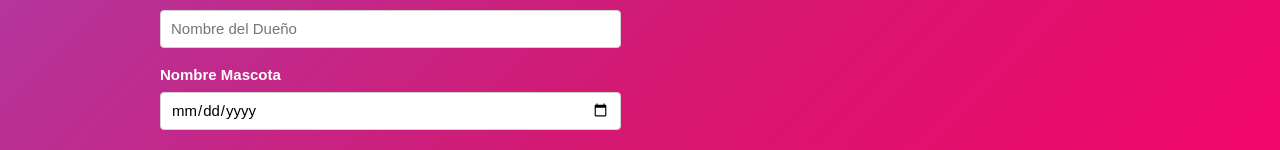
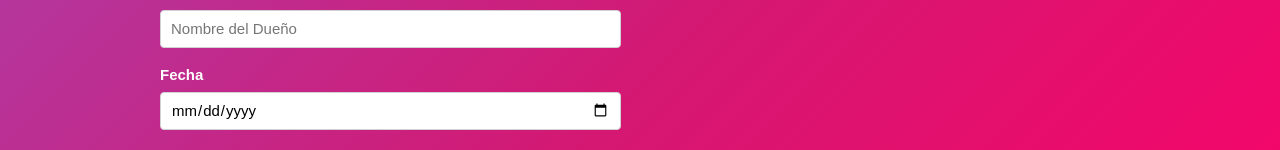
Before and after one commit to maruslarrosa/consultorio, a React (Create React App) app: page / in a window 1280 px wide. Shown: the part 374-524 px from the top of the page. Built offline with nearby package versions, Linux system fonts and the light colour scheme.

Commit message:
Corrijo label de fecha

```diff
--- a/src/components/Formulario.js
+++ b/src/components/Formulario.js
@@ -80,7 +80,7 @@ const Formulario = ({ crearCita }) => {
                     onChange={handleChange}
                     value={propietario}
                 />
-                <label>Nombre Mascota</label>
+                <label>Fecha</label>
                 <input
                     type="date"
                     name="fecha"
```
